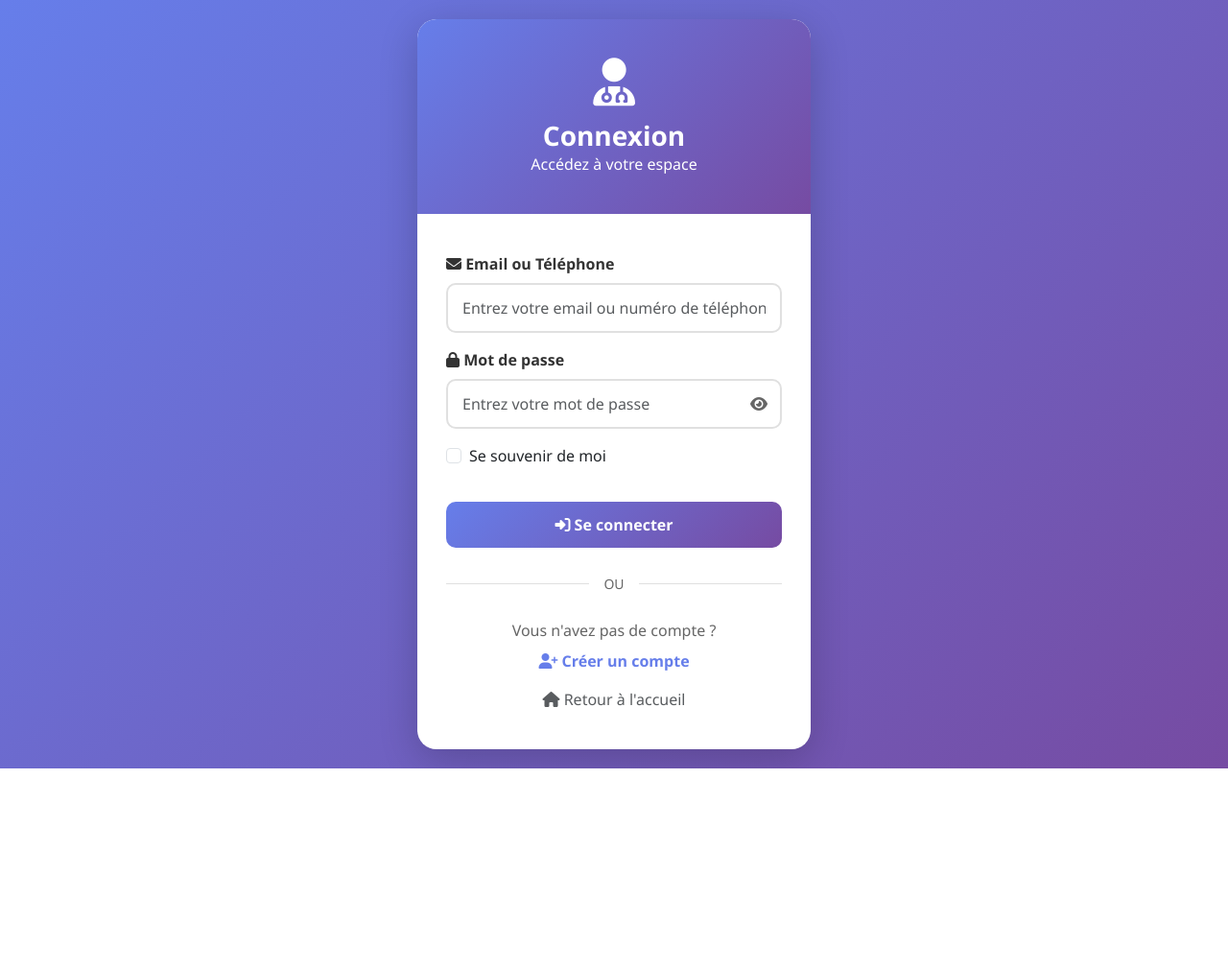
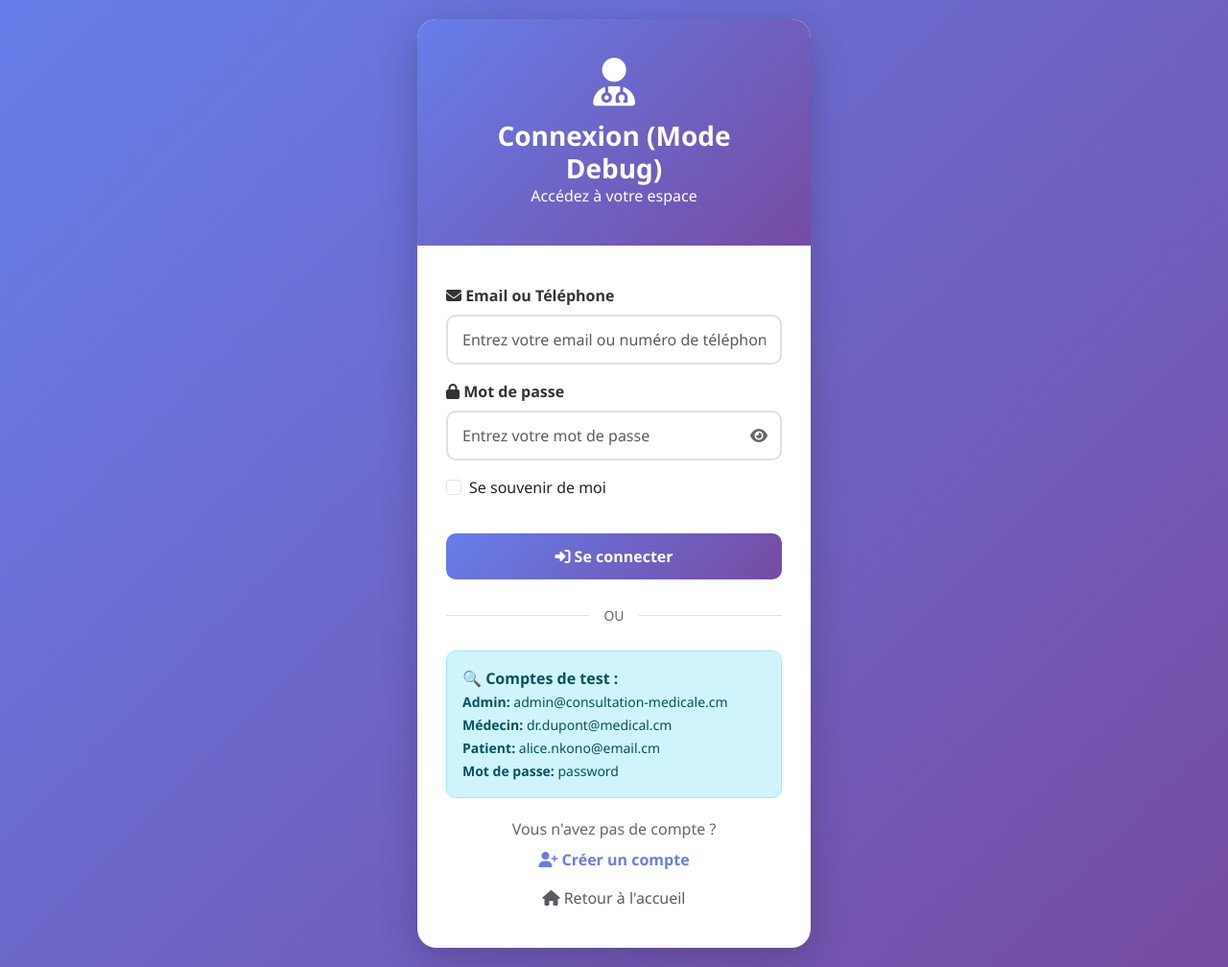
Before and after one commit to junias474/medi_connect, a PHP site: page /consultation_medicale/auth/login.php in a window 1280 px wide. Shown: the whole page at 96% size. Before the commit the page ends 801 px from the top, so only its background shows below. Run offline with PHP 8.4, Linux system fonts and the light colour scheme.

Commit message:
mise a jour du code source du fichier login.php

```diff
--- a/auth/login.php
+++ b/auth/login.php
@@ -1,8 +1,12 @@
 <?php
 /**
- * Page de connexion
+ * Page de connexion avec débogage
  * Application de Consultation Médicale
  */
+
+// ACTIVER L'AFFICHAGE DES ERREURS POUR LE DÉBOGAGE
+error_reporting(E_ALL);
+ini_set('display_errors', 1);
 
 require_once 'config.php';
 
@@ -13,6 +17,7 @@ if (isLoggedIn()) {
 
 $error = '';
 $success = '';
+$debug_info = ''; // Pour afficher les informations de débogage
 
 // Traitement du formulaire de connexion
 if ($_SERVER['REQUEST_METHOD'] === 'POST') {
@@ -25,6 +30,9 @@ if ($_SERVER['REQUEST_METHOD'] === 'POST') {
         try {
             $db = Database::getInstance()->getConnection();
 
+            // Test de connexion
+            $debug_info .= "✓ Connexion à la base de données réussie<br>";
+
             // Rechercher l'utilisateur par email ou téléphone
             $stmt = $db->prepare("
                 SELECT id, nom, prenom, email, telephone, mot_de_passe, role, statut, ville
@@ -36,16 +44,30 @@ if ($_SERVER['REQUEST_METHOD'] === 'POST') {
             $stmt->execute([':identifiant' => $identifiant]);
             $user = $stmt->fetch();
 
+            $debug_info .= "✓ Requête SQL exécutée<br>";
+            $debug_info .= "Identifiant recherché : " . htmlspecialchars($identifiant) . "<br>";
+
             if ($user) {
+                $debug_info .= "✓ Utilisateur trouvé : " . htmlspecialchars($user['email']) . "<br>";
+                $debug_info .= "Rôle : " . htmlspecialchars($user['role']) . "<br>";
+                $debug_info .= "Statut : " . htmlspecialchars($user['statut']) . "<br>";
+
                 // Vérifier le statut du compte
                 if ($user['statut'] !== 'actif') {
                     $error = "Votre compte est " . $user['statut'] . ". Veuillez contacter l'administrateur.";
                 }
                 // Vérifier le mot de passe
                 elseif (password_verify($mot_de_passe, $user['mot_de_passe'])) {
+                    $debug_info .= "✓ Mot de passe correct<br>";
+
                     // Mettre à jour la dernière connexion
+                    try {
                         $updateStmt = $db->prepare("UPDATE utilisateurs SET derniere_connexion = NOW() WHERE id = :id");
                         $updateStmt->execute([':id' => $user['id']]);
+                        $debug_info .= "✓ Dernière connexion mise à jour<br>";
+                    } catch(PDOException $e) {
+                        $debug_info .= "⚠ Erreur mise à jour connexion : " . $e->getMessage() . "<br>";
+                    }
 
                     // Enregistrer les informations de session
                     $_SESSION['user_id'] = $user['id'];
@@ -54,25 +76,47 @@ if ($_SERVER['REQUEST_METHOD'] === 'POST') {
                     $_SESSION['user_prenom'] = $user['prenom'];
                     $_SESSION['user_email'] = $user['email'];
 
+                    $debug_info .= "✓ Variables de session créées<br>";
+
                     // Récupérer l'ID spécifique selon le rôle
+                    try {
                         if ($user['role'] === 'patient') {
                             $roleStmt = $db->prepare("SELECT id FROM patients WHERE utilisateur_id = :user_id");
                             $roleStmt->execute([':user_id' => $user['id']]);
                             $roleData = $roleStmt->fetch();
+                            if ($roleData) {
                                 $_SESSION['patient_id'] = $roleData['id'];
+                                $debug_info .= "✓ Patient ID récupéré : " . $roleData['id'] . "<br>";
+                            } else {
+                                $debug_info .= "⚠ Aucun profil patient trouvé pour cet utilisateur<br>";
+                            }
                         } elseif ($user['role'] === 'medecin') {
                             $roleStmt = $db->prepare("SELECT id FROM medecins WHERE utilisateur_id = :user_id");
                             $roleStmt->execute([':user_id' => $user['id']]);
                             $roleData = $roleStmt->fetch();
+                            if ($roleData) {
                                 $_SESSION['medecin_id'] = $roleData['id'];
+                                $debug_info .= "✓ Médecin ID récupéré : " . $roleData['id'] . "<br>";
+                            } else {
+                                $debug_info .= "⚠ Aucun profil médecin trouvé pour cet utilisateur<br>";
+                            }
                         } elseif ($user['role'] === 'administrateur') {
                             $roleStmt = $db->prepare("SELECT id FROM administrateurs WHERE utilisateur_id = :user_id");
                             $roleStmt->execute([':user_id' => $user['id']]);
                             $roleData = $roleStmt->fetch();
+                            if ($roleData) {
                                 $_SESSION['admin_id'] = $roleData['id'];
+                                $debug_info .= "✓ Admin ID récupéré : " . $roleData['id'] . "<br>";
+                            } else {
+                                $debug_info .= "⚠ Aucun profil admin trouvé pour cet utilisateur<br>";
+                            }
+                        }
+                    } catch(PDOException $e) {
+                        $debug_info .= "⚠ Erreur récupération ID du rôle : " . $e->getMessage() . "<br>";
                     }
 
                     // Enregistrer l'activité
+                    try {
                         $logStmt = $db->prepare("
                             INSERT INTO logs_activite (utilisateur_id, action, description, adresse_ip, user_agent)
                             VALUES (:user_id, 'connexion', 'Connexion réussie', :ip, :user_agent)
@@ -82,19 +126,36 @@ if ($_SERVER['REQUEST_METHOD'] === 'POST') {
                             ':ip' => $_SERVER['REMOTE_ADDR'] ?? 'Inconnue',
                             ':user_agent' => $_SERVER['HTTP_USER_AGENT'] ?? 'Inconnu'
                         ]);
+                        $debug_info .= "✓ Log d'activité enregistré<br>";
+                    } catch(PDOException $e) {
+                        $debug_info .= "⚠ Erreur enregistrement log : " . $e->getMessage() . "<br>";
+                    }
 
                     // Rediriger vers le dashboard approprié
-                    redirectToDashboard($user['role']);
+                    $debug_info .= "✓ Redirection vers dashboard " . $user['role'] . "<br>";
+
+                    // POUR LE MOMENT, ON AFFICHE LE DEBUG AU LIEU DE REDIRIGER
+                    // Décommenter la ligne suivante quand tout fonctionne
+                    // redirectToDashboard($user['role']);
+
+                    $success = "Connexion réussie ! Redirection en cours...";
+
                 } else {
                     $error = "Identifiant ou mot de passe incorrect.";
+                    $debug_info .= "✗ Mot de passe incorrect<br>";
                 }
             } else {
                 $error = "Identifiant ou mot de passe incorrect.";
+                $debug_info .= "✗ Aucun utilisateur trouvé avec cet identifiant<br>";
             }
 
         } catch(PDOException $e) {
-            $error = "Une erreur est survenue. Veuillez réessayer.";
-            error_log("Erreur de connexion : " . $e->getMessage());
+            $error = "Erreur de base de données : " . $e->getMessage();
+            $debug_info .= "✗ ERREUR PDO : " . $e->getMessage() . "<br>";
+            $debug_info .= "Code erreur : " . $e->getCode() . "<br>";
+        } catch(Exception $e) {
+            $error = "Erreur générale : " . $e->getMessage();
+            $debug_info .= "✗ ERREUR : " . $e->getMessage() . "<br>";
         }
     }
 }
@@ -176,18 +237,6 @@ if ($_SERVER['REQUEST_METHOD'] === 'POST') {
             box-shadow: 0 0 0 0.2rem rgba(102, 126, 234, 0.25);
         }
 
-        .input-group-text {
-            background: white;
-            border: 2px solid #e0e0e0;
-            border-right: none;
-            border-radius: 10px 0 0 10px;
-        }
-
-        .input-group .form-control {
-            border-left: none;
-            border-radius: 0 10px 10px 0;
-        }
-
         .btn-login {
             background: linear-gradient(135deg, #667eea 0%, #764ba2 100%);
             border: none;
@@ -208,6 +257,16 @@ if ($_SERVER['REQUEST_METHOD'] === 'POST') {
         .alert {
             border-radius: 10px;
             margin-bottom: 20px;
+        }
+
+        .debug-info {
+            background: #f8f9fa;
+            border: 1px solid #dee2e6;
+            border-radius: 10px;
+            padding: 15px;
+            margin-bottom: 20px;
+            font-size: 12px;
+            font-family: 'Courier New', monospace;
         }
 
         .divider {
@@ -270,11 +329,18 @@ if ($_SERVER['REQUEST_METHOD'] === 'POST') {
             <div class="login-card">
                 <div class="login-header">
                     <i class="fas fa-user-md"></i>
-                    <h2>Connexion</h2>
+                    <h2>Connexion (Mode Debug)</h2>
                     <p class="mb-0">Accédez à votre espace</p>
                 </div>
 
                 <div class="login-body">
+                    <?php if (!empty($debug_info)): ?>
+                        <div class="debug-info">
+                            <strong>📋 Informations de débogage :</strong><br>
+                            <?php echo $debug_info; ?>
+                        </div>
+                    <?php endif; ?>
+
                     <?php if (!empty($error)): ?>
                         <div class="alert alert-danger alert-dismissible fade show" role="alert">
                             <i class="fas fa-exclamation-circle"></i> <?php echo $error; ?>
@@ -334,6 +400,16 @@ if ($_SERVER['REQUEST_METHOD'] === 'POST') {
                         <span>OU</span>
                     </div>
 
+                    <div class="alert alert-info">
+                        <strong>🔍 Comptes de test :</strong><br>
+                        <small>
+                            <strong>Admin:</strong> admin@consultation-medicale.cm<br>
+                            <strong>Médecin:</strong> dr.dupont@medical.cm<br>
+                            <strong>Patient:</strong> alice.nkono@email.cm<br>
+                            <strong>Mot de passe:</strong> password
+                        </small>
+                    </div>
+
                     <div class="register-link">
                         <p class="mb-2">Vous n'avez pas de compte ?</p>
                         <a href="register.php">
@@ -363,17 +439,6 @@ if ($_SERVER['REQUEST_METHOD'] === 'POST') {
             this.classList.toggle('fa-eye');
             this.classList.toggle('fa-eye-slash');
         });
-
-        // Form validation
-        document.getElementById('loginForm').addEventListener('submit', function(e) {
-            const identifiant = document.getElementById('identifiant').value.trim();
-            const motDePasse = document.getElementById('mot_de_passe').value;
-
-            if (!identifiant || !motDePasse) {
-                e.preventDefault();
-                alert('Veuillez remplir tous les champs.');
-            }
-        });
     </script>
 </body>
 </html>
```
Lines whose indentation alone changed are shown as unchanged.
